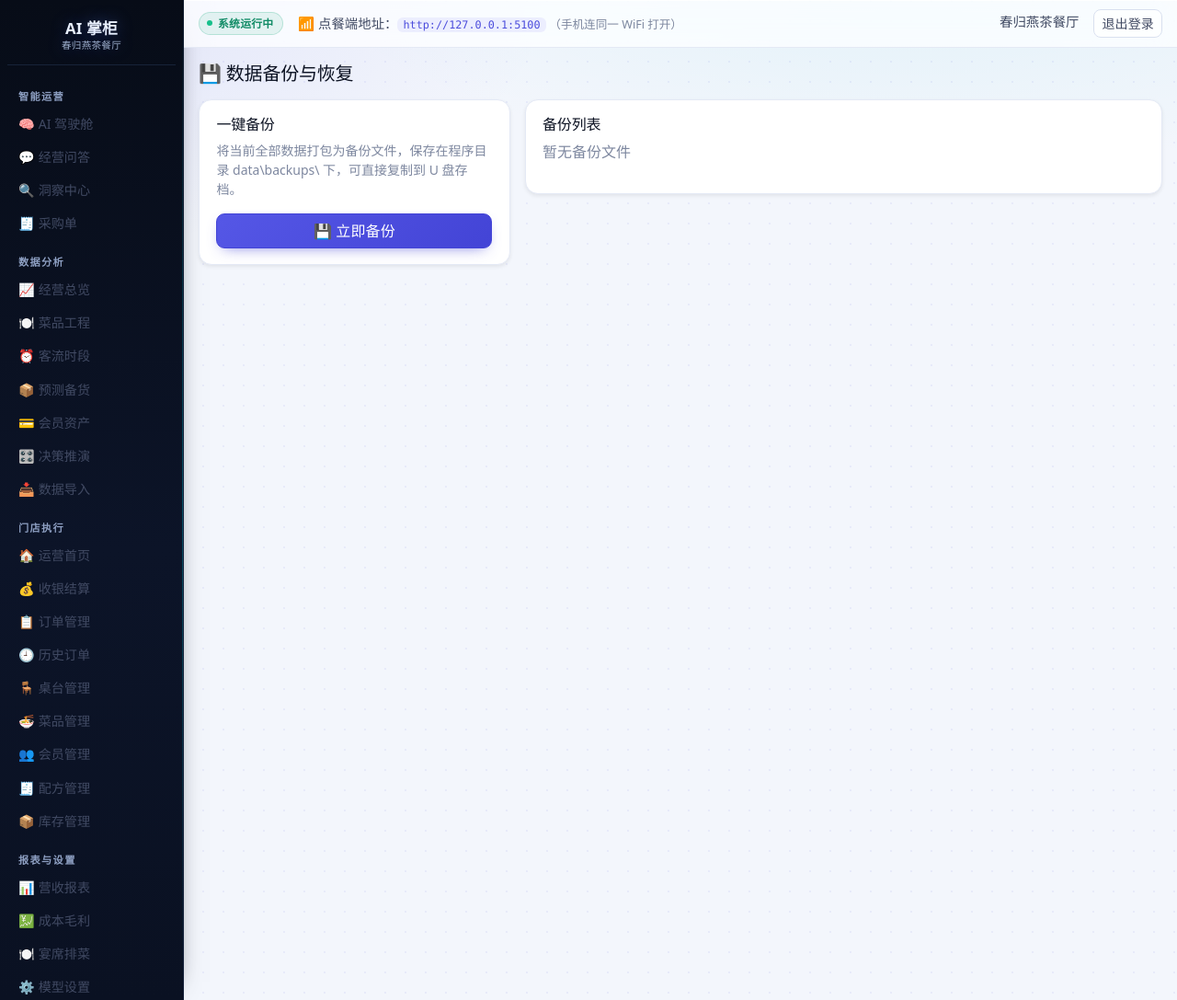
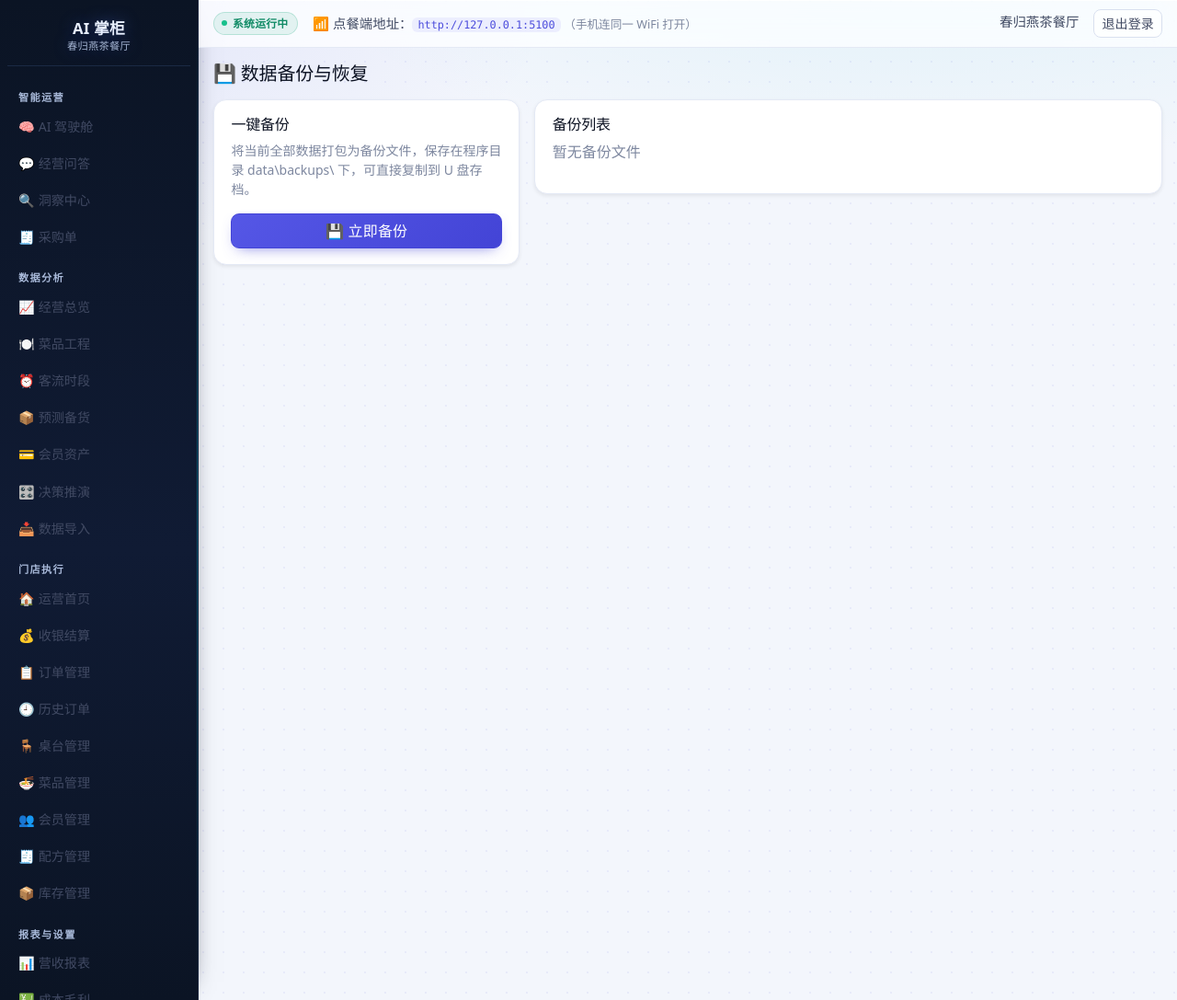
Before and after one commit to wsj20011001/ai-zhanggui, a Flask app: page /admin/backup in a window 1280 px wide. Shown: the whole page at 92% size. Run offline with Flask 3, Linux system fonts and the light colour scheme; the visitor is signed in with stand-in values (Sample User, id 1); data comes from the database, SQL or seed files in the repository; some libraries are stand-ins or nearby versions.

Commit message:
style: 侧边栏字号 15.7px/字重500/近白色，栏宽 216px，背景提亮一档

```diff
--- a/static/css/tech.css
+++ b/static/css/tech.css
@@ -39,11 +39,12 @@
 
 /* ---------- 侧边栏 ---------- */
 .sidebar {
-  background: linear-gradient(180deg, #070c17 0%, #0c1428 55%, #0a1122 100%);
+  background: linear-gradient(180deg, #0b1424 0%, #101b34 55%, #0b1424 100%);
   border-right: 1px solid rgba(120, 170, 255, .10);
   box-shadow: 6px 0 28px -20px rgba(4, 10, 22, .8);
   position: sticky;
 }
+.sidebar { width: 216px; }
 .sidebar::after {                       /* 右侧一道极细的光边 */
   content: "";
   position: absolute;
@@ -57,11 +58,13 @@
   letter-spacing: .2px;
   text-shadow: 0 0 18px rgba(92, 130, 255, .35);
 }
-.brand-sub { color: #9daecc; }
+.brand-sub { color: #a6b6d4; font-size: .7rem; }
 
 .sidebar .nav-link {
-  color: #c9d4ea;
-  font-size: .92rem;
+  color: #e8eefc;
+  font-size: .98rem;
+  font-weight: 500;
+  padding: 9px 12px;
   border-radius: 9px;
   margin-bottom: 1px;
   position: relative;
@@ -87,7 +90,7 @@
   box-shadow: 0 0 10px rgba(95, 230, 247, .8);
 }
 .sidebar .nav-label {
-  color: #8fa1c4;
+  color: #aabbdb;
   text-transform: uppercase;
   letter-spacing: .12em;
   font-size: .7rem;
```
Also changed, not shown: 3 other files.
